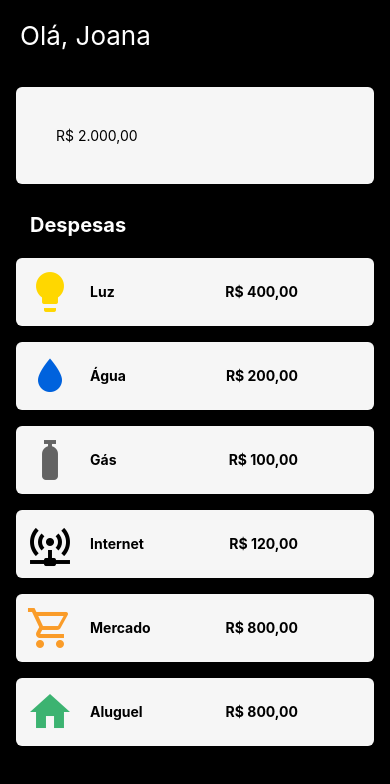
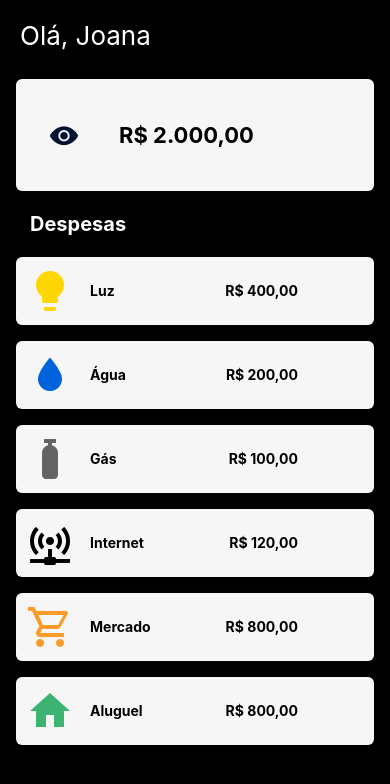
Before and after one commit to LariChiaradia/MoneyGuardian, a React Native app: screen /HomePage in a window 390 px wide. Shown: the top 784 px of the page. Built offline with nearby package versions, Linux system fonts and the light colour scheme.

Commit message:
Atualizado o card da poupança e adicionado os icones a tela de welcome

```diff
--- a/src/hook/usePoupanca.js
+++ b/src/hook/usePoupanca.js
@@ -1,12 +1,14 @@
 import { useEffect, useState } from "react";
+import { carregaPoupanca } from "../service/carregaDados";
 
 export default function usePoupanca() {
-    const [lista, setLista] = useState([]);
+
+    const [listaPoupanca, setLista] = useState([]);
 
     useEffect(() => {
         const retorno = carregaPoupanca();
-        setLista(retorno.lista);
+        setLista(retorno.listaPoupanca);
     }, []);
 
-    return [lista];
+    return [listaPoupanca];
 }
--- a/src/mocks/poupanca.js
+++ b/src/mocks/poupanca.js
@@ -1,10 +1,11 @@
 const poupanca = {
-    lista: [
+    listaPoupanca: [
         {
-            icon: "attach-money",
+            icon: "eye",
+            icon2: "eye-off",
             colorIcon: "#001232",
             valor: "R$ 2.000,00",
-        }
+        },
     ]
 }
 
--- a/src/telas/Home/components/Poupanca.js
+++ b/src/telas/Home/components/Poupanca.js
@@ -1,11 +1,18 @@
-import { StyleSheet, Text, View } from 'react-native';
+import { FlatList, StyleSheet } from 'react-native';
+import usePoupanca from '../../../hook/usePoupanca';
+import PoupancaValor from './PoupancaValor';
 
 export default function Poupanca() {
-    return <>
-        <View style={estilos.card}>
-            <Text style={estilos.valor}>R$ 2.000,00</Text>
-        </View>
-    </>
+
+    const [listaPoupanca] = usePoupanca();
+
+    const ListaPoupanca = () => { }
+    return <FlatList
+        data={listaPoupanca}
+        renderItem={({ item }) => <PoupancaValor {...item} />}
+        keyExtractor={({ nome }) => nome}
+        ListHeaderComponent={ListaPoupanca}
+        sytle={estilos.card} />
 }
 
 const estilos = StyleSheet.create({
--- /dev/null
+++ b/src/telas/Home/components/PoupancaValor.js
@@ -0,0 +1,67 @@
+import React, { useState } from 'react';
+import { StyleSheet, Text, TouchableOpacity, View } from 'react-native';
+import Icon from 'react-native-vector-icons/Ionicons';
+
+export default function PoupancaValor({ icon, colorIcon, valor }) {
+    const [hide, setHide] = useState(true);
+
+    return <TouchableOpacity
+        style={estilos.card}
+        onPress={() => setHide(!hide)}>
+        <View style={estilos.informacoes}>
+            <Icon name={hide ? 'ios-eye' : 'ios-eye-off'} size={30} color={colorIcon} style={estilos.icon} />
+            <View style={estilos.conteudo}>
+                <Text style={estilos.valor}>{valor}</Text>
+            </View>
+        </View>
+
+    </TouchableOpacity>
+}
+
+const estilos = StyleSheet.create({
+    card: {
+        backgroundColor: "#F6F6F6",
+        padding: 15,
+        marginVertical: 8,
+        marginHorizontal: 16,
+        borderRadius: 6,
+        flexDirection: "row",
+        // Sombra Android
+        elevation: 4,
+        // Sombra IOS
+        shadowColor: "#000000",
+        shadowOffset: {
+            width: 0,
+            height: 2,
+        },
+        shadowOpacity: 0.23,
+        shadowRadius: 2.62,
+    },
+    icon: {
+        width: 30,
+        height: 30,
+        marginVertical: 10,
+        marginLeft: 10,
+    },
+    informacoes: {
+        flex: 1,
+        flexDirection: "row",
+        marginLeft: 8,
+        marginVertical: 16,
+        marginRight: 16,
+        alignItems: "center",
+    },
+    conteudo: {
+        flex: 1,
+        flexDirection: "row",
+        marginLeft: 40,
+        marginRight: 60,
+        alignItems: "center",
+    },
+    valor: {
+        fontSize: 22,
+        lineHeight: 30,
+        fontWeight: "bold",
+
+    },
+})
```
